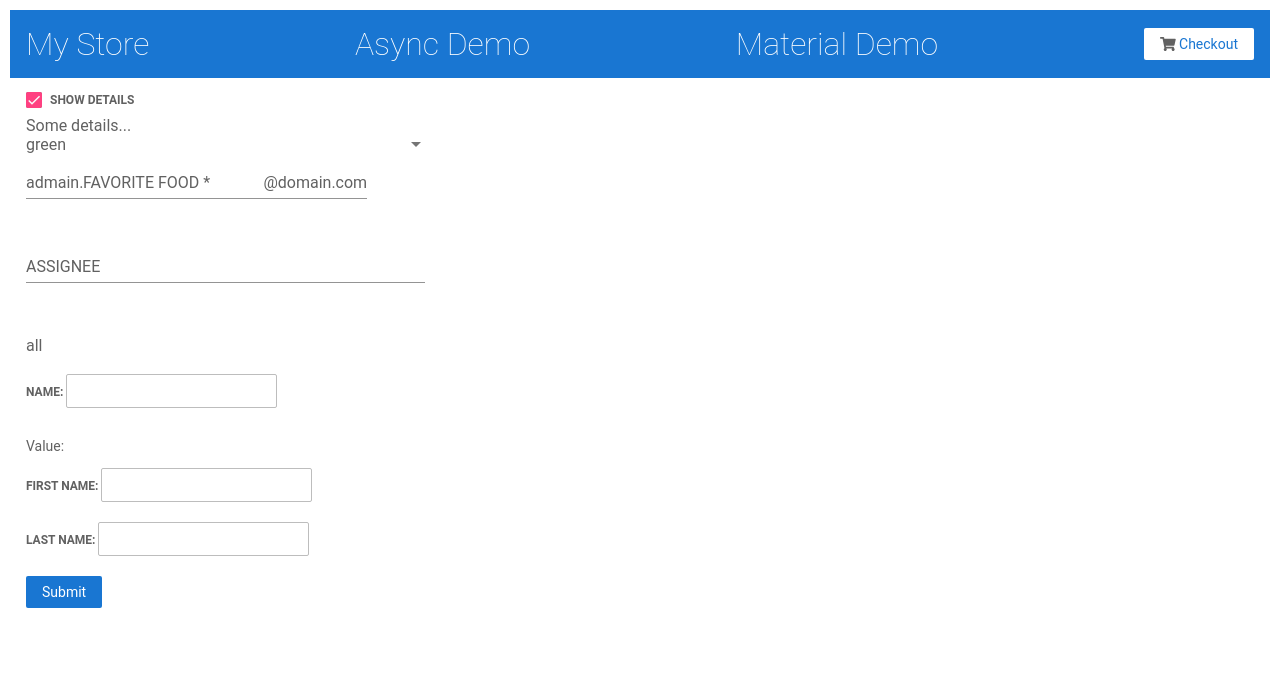
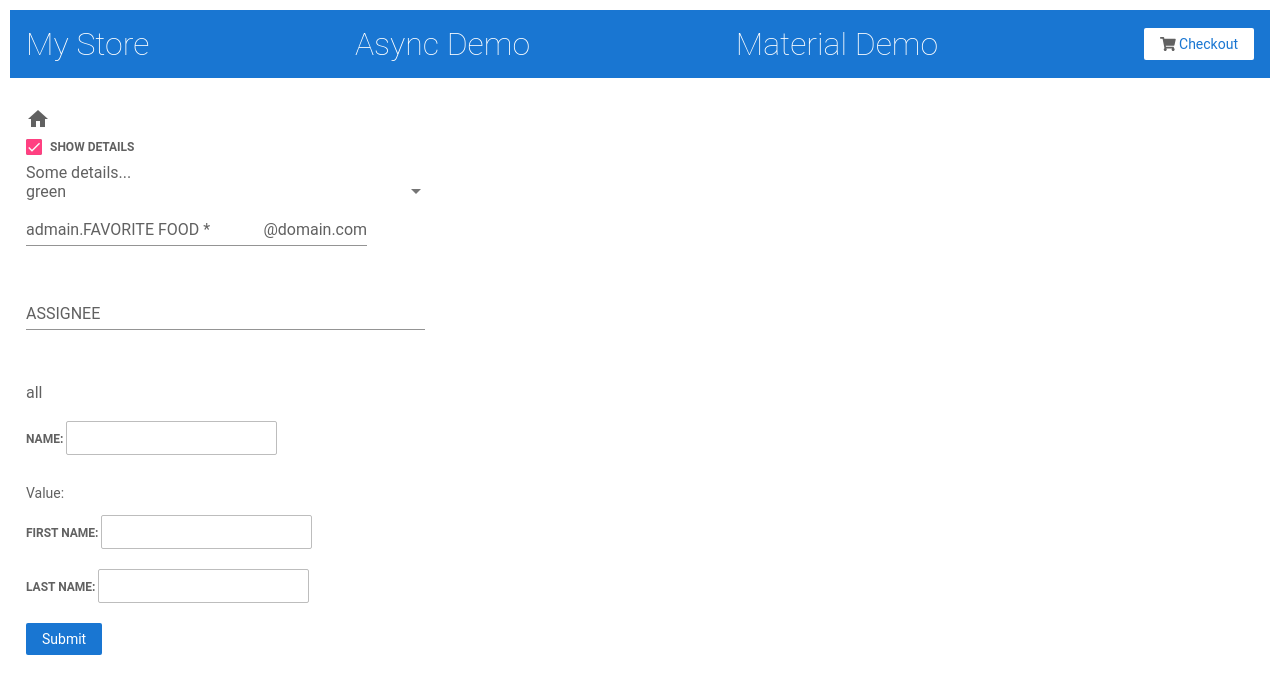
Before and after one commit to davidiwu/angular-all, an Angular app: page /mat in a window 1280 px wide. Shown: the top 694 px of the page. Built offline with nearby package versions, Linux system fonts and the light colour scheme.

Commit message:
use material icons

```diff
--- a/package.json
+++ b/package.json
@@ -24,6 +24,7 @@
     "@fortawesome/angular-fontawesome": "^0.6.1",
     "@fortawesome/fontawesome-svg-core": "^1.2.28",
     "@fortawesome/free-solid-svg-icons": "^5.13.0",
+    "@types/ws": "^7.2.6",
     "font-awesome": "^4.7.0",
     "hammerjs": "^2.0.8",
     "rxjs": "~6.5.4",
--- a/src/app/app.module.ts
+++ b/src/app/app.module.ts
@@ -5,6 +5,7 @@ import { MatCheckboxModule } from '@angular/material/checkbox';
 import { MatSelectModule } from '@angular/material/select';
 import { MatInputModule } from '@angular/material/input';
 import {MatAutocompleteModule} from '@angular/material/autocomplete';
+import {MatIconModule} from '@angular/material/icon';
 
 import { NgModule } from '@angular/core';
 import { HttpClientModule } from '@angular/common/http';
@@ -51,7 +52,8 @@ import { FontAwesomeModule } from '@fortawesome/angular-fontawesome';
     HttpClientModule,
     ReactiveFormsModule,
     AppRoutingModule,
-    FontAwesomeModule
+    FontAwesomeModule,
+    MatIconModule
   ],
   providers: [],
   bootstrap: [AppComponent]
--- a/src/app/material/material.component.html
+++ b/src/app/material/material.component.html
@@ -1,3 +1,9 @@
+
+<br />
+
+<mat-icon>home</mat-icon>
+<br />
+
 <mat-checkbox #showDetails [checked]='isChecked' (change)="onChange($event)">Show Details</mat-checkbox>
 
 <div *ngIf="showDetails.checked">
--- a/src/styles.css
+++ b/src/styles.css
@@ -1,5 +1,6 @@
 /* Global Styles */
 @import "~@angular/material/prebuilt-themes/indigo-pink.css";
+@import url("https://fonts.googleapis.com/icon?family=Material+Icons");
 
 * {
     font-family: 'Roboto', Arial, sans-serif;
```
Also changed, not shown: 2 other files (tests, documents, lock files or other folders).
